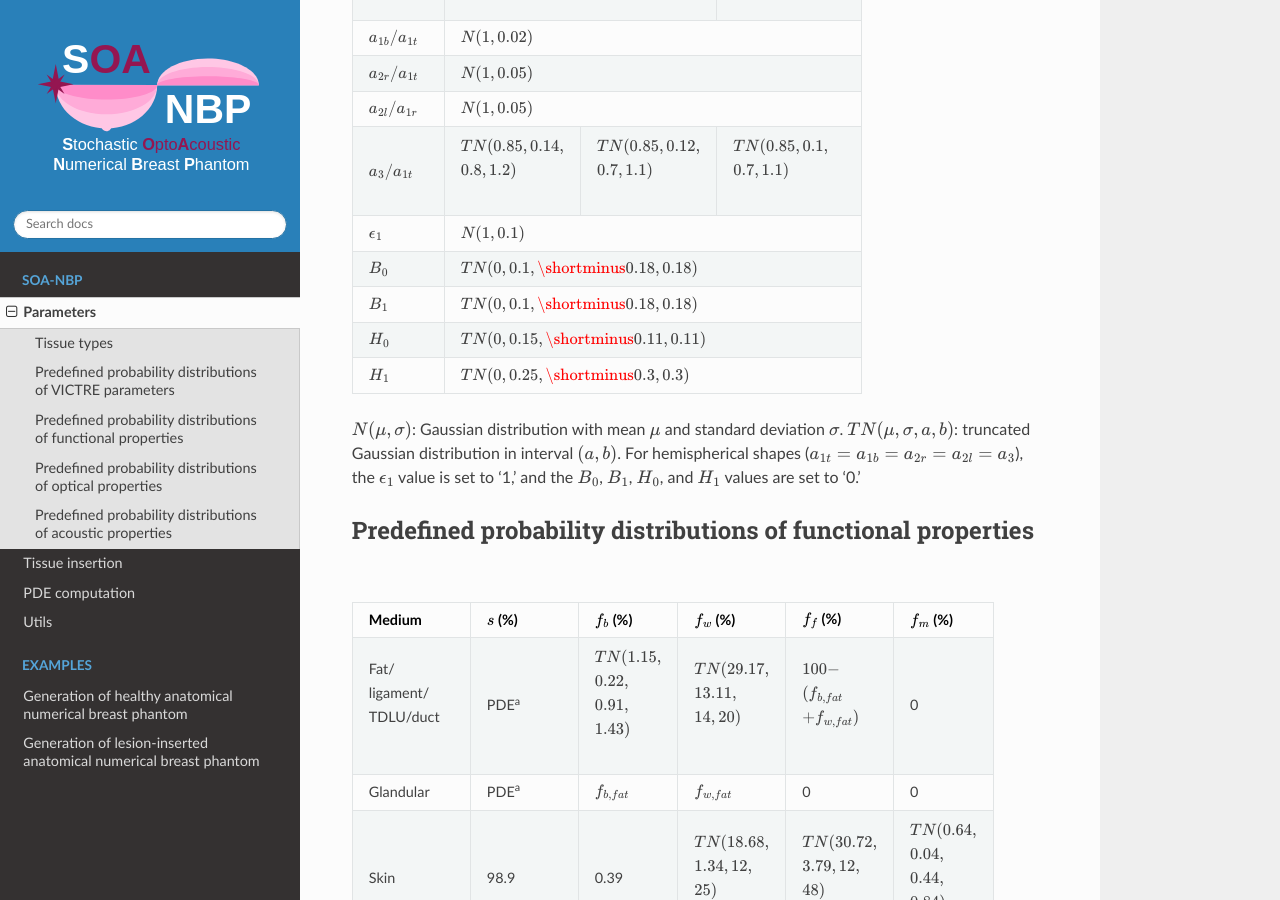
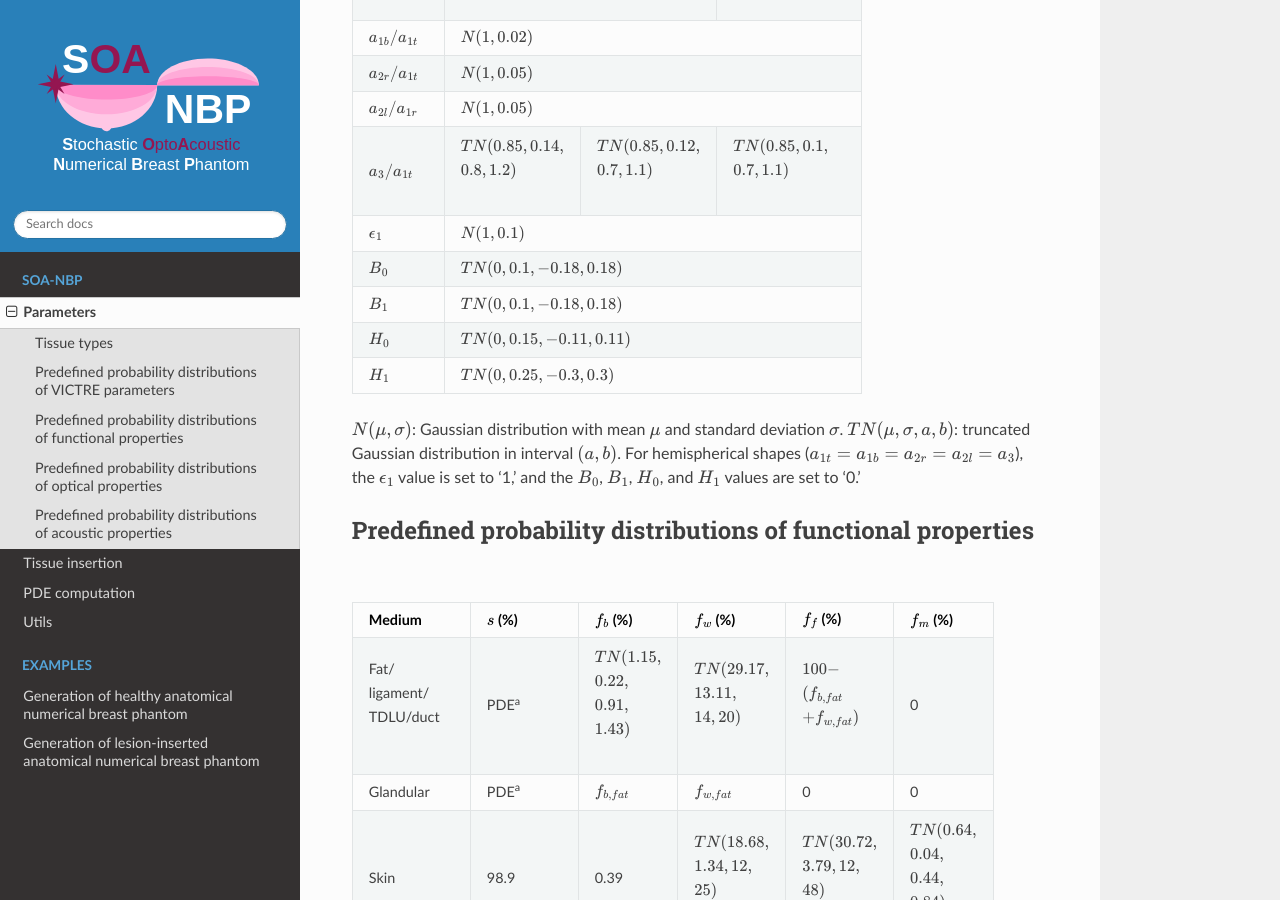
Before and after one commit to seonyeong-park/soa-nbp-tutorial, a Sphinx documentation site: the page built from docs/source/soa-nbp/parameters.rst, in a window 1280 px wide and 900 px high, scrolled down 927 px. Built offline with Sphinx 7.4.7 and the Read the Docs theme 2.0.0, drawn with Linux system fonts in a browser that asks for light colours; pages that are not in the unit, such as notebooks, are missing from menus; some of the changed text lies outside the part shown.

Commit message:
Update parameters.rst

```diff
--- a/docs/source/soa-nbp/parameters.rst
+++ b/docs/source/soa-nbp/parameters.rst
@@ -59,13 +59,13 @@ Predefined probability distributions of VICTRE parameters
 +-----------------------+-------------------------+-------------------------+--------------------------+
 | :math:`\epsilon_{1}`  | :math:`N(1, 0.1)`                                                            |
 +-----------------------+------------------------------------------------------------------------------+
-| :math:`B_{0}`         | :math:`TN(0, 0.1, \shortminus 0.18, 0.18)`                                   |
+| :math:`B_{0}`         | :math:`TN(0, 0.1, -0.18, 0.18)`                                              |
 +-----------------------+------------------------------------------------------------------------------+
-| :math:`B_{1}`         | :math:`TN(0, 0.1, \shortminus 0.18, 0.18)`                                   |
+| :math:`B_{1}`         | :math:`TN(0, 0.1, -0.18, 0.18)`                                              |
 +-----------------------+------------------------------------------------------------------------------+
-| :math:`H_{0}`         | :math:`TN(0, 0.15, \shortminus 0.11, 0.11)`                                  |
+| :math:`H_{0}`         | :math:`TN(0, 0.15, -0.11, 0.11)`                                             |
 +-----------------------+------------------------------------------------------------------------------+
-| :math:`H_{1}`         | :math:`TN(0, 0.25, \shortminus 0.3, 0.3)`                                    |
+| :math:`H_{1}`         | :math:`TN(0, 0.25, -0.3, 0.3)`                                               |
 +-----------------------+------------------------------------------------------------------------------+
 :math:`N(\mu,\sigma)`: Gaussian distribution with mean :math:`\mu` and standard deviation :math:`\sigma`.
 :math:`TN(\mu,\sigma,a,b)`: truncated Gaussian distribution in interval :math:`(a,b)`.
@@ -163,6 +163,6 @@ Predefined probability distributions of acoustic properties
 +----------------+-------------------------------+-------------------------------+-----------------------------------------+
 | | VTC/necrotic | | :math:`TN(1.548, 0.01,`     | | :math:`TN(0.945, 0.02,`     |:math:`N(0.269, 0.02)`                   |
 | | core         | | :math:`1.531, 1.565)`       | | :math:`0.911, 0.999) \times`|                                         |
-|                |                               | | :math:`10^{\shortminus 3}`  |                                         |
+|                |                               | | :math:`10^{-3}`             |                                         |
 +----------------+-------------------------------+-------------------------------+-----------------------------------------+
 :sup:`a` Acoustic properties of water are consistent with an assumed temperature of 37\ :math:`^{\circ}`\ C, which is often used in breast OAT to minimize patient discomfort.
```
